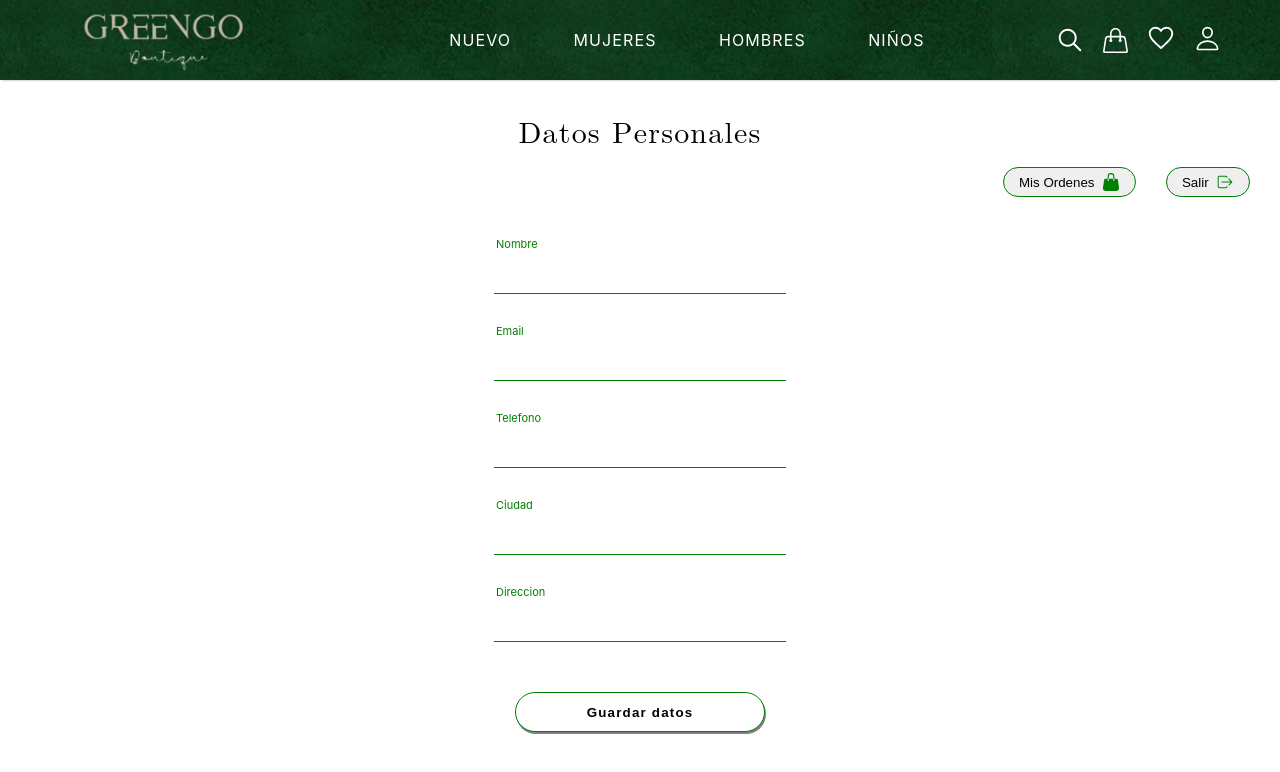
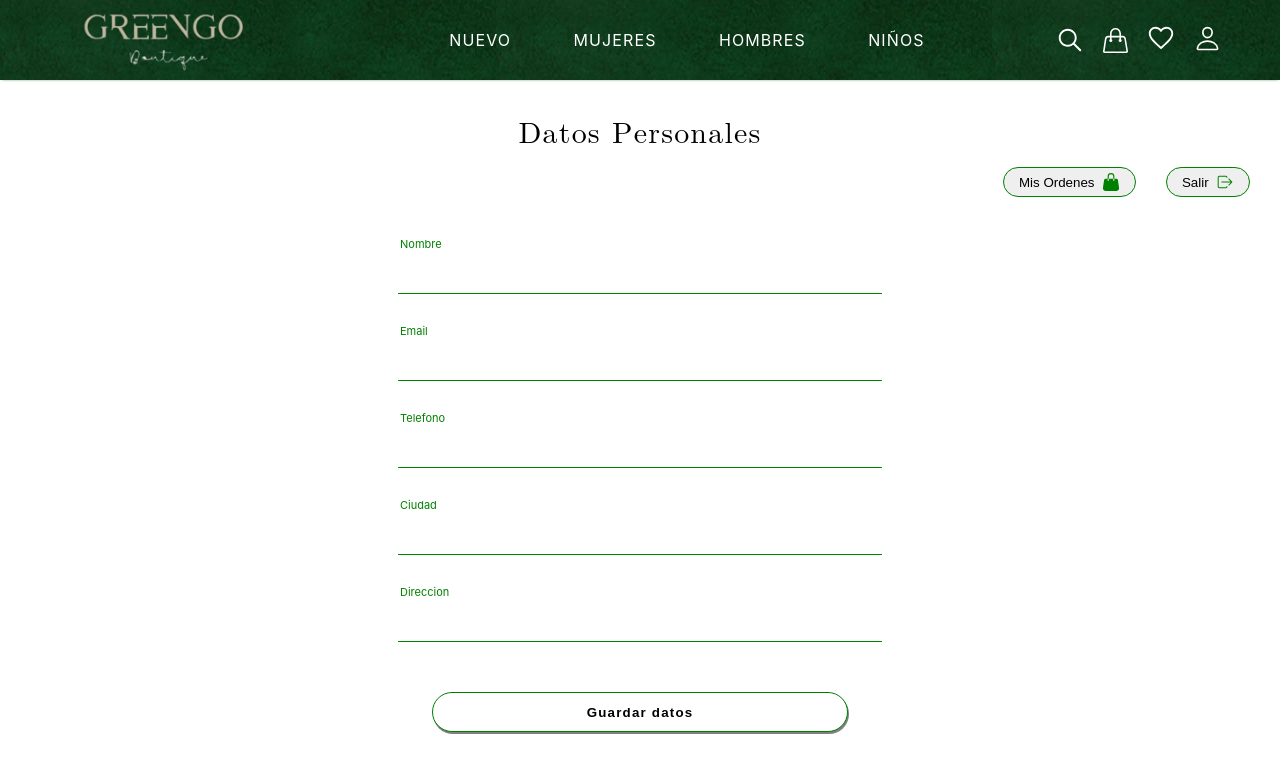
Before and after one commit to yehuhi/greengo_boutique, a React (Create React App) app: page /profile in a window 1280 px wide. Shown: the top 772 px of the page. Built offline with nearby package versions, Linux system fonts and the light colour scheme; no server answers; the database is empty; sample sign-in values are in the browser's storage.

Commit message:
new 3.5.1

```diff
--- a/src/Pages/Profile.css
+++ b/src/Pages/Profile.css
@@ -8,7 +8,7 @@
 }
 
 .prof-content {
-    width: 30%;
+    width: 50%;
     height: 100%;
     overflow-y: auto;
 }
@@ -71,7 +71,7 @@ label{
     font-size: 15px;    }
 
 .inputs{
-    /* margin-top: 30px; */
+font-size: 18px;
     border: 0;
     outline: none;
     width: 75%;
```
